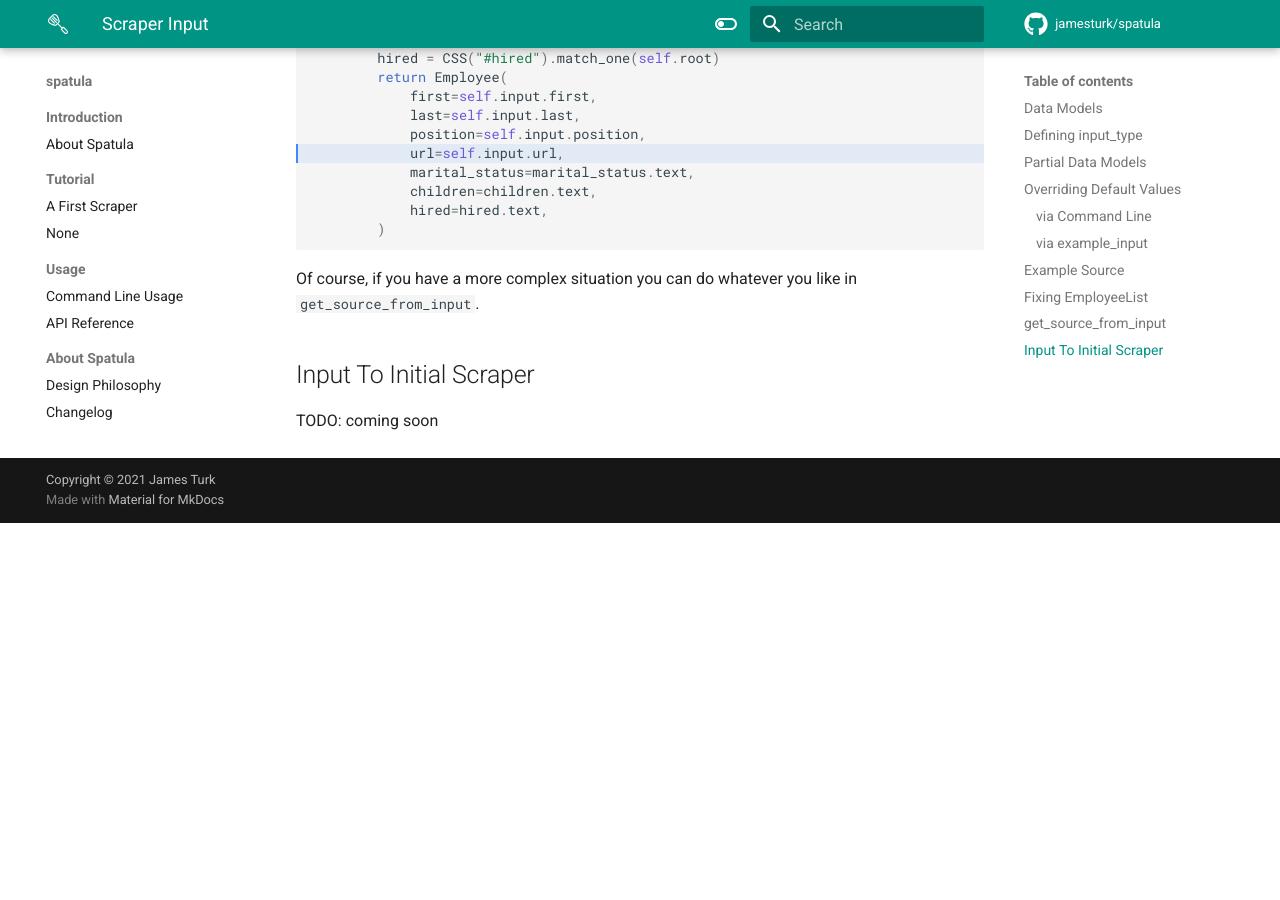
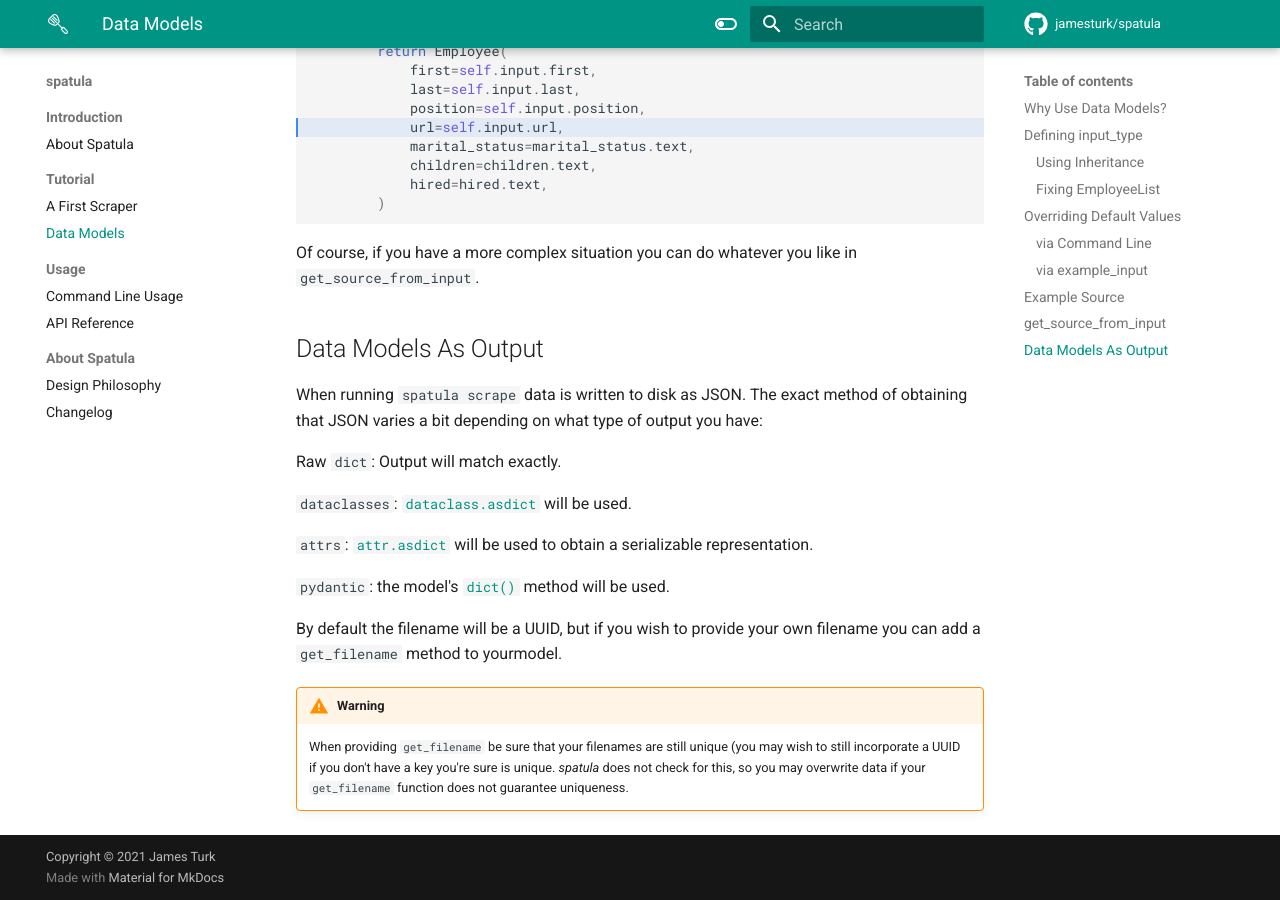
Before and after one commit to jamesturk/spatula, an MkDocs documentation site: the page built from docs/data-models.md, in a window 1280 px wide and 900 px high, scrolled down 5914 px. Built offline with MkDocs 1.6.1 and Material for MkDocs 9.7.7, drawn with Linux system fonts in a browser that asks for light colours; comment, search, counter and statistics services are not loaded; before the commit the page ends 6437 px from its top, so only the background shows below that; some of the changed text lies outside the part shown.

Commit message:
restructure data models a bit

````diff
--- a/docs/data-models.md
+++ b/docs/data-models.md
@@ -1,7 +1,6 @@
-# Scraper Input
+# Data Models
 
-
-## Data Models
+## Why Use Data Models?
 
 Back in [Part One](scraper-basics.md#chaining-pages-together) we saw that when chaining pages we can pass data through from the parent page.
 
@@ -177,7 +176,7 @@ Employee(first='~first', last='~last', position='~position', marital_status='Mar
 
 Test data has been used, so even though `EmployeeList` didn't pass data into `EmployeeDetail` we can still see roughly what the data would look like if it had.
 
-## Partial Data Models
+### Using Inheritance
 
 The above pattern is pretty useful & common.
 Often part of the data comes from one page, and the rest from another (or perhaps even more).
@@ -239,6 +238,25 @@ A nice way to handle this without introducing a ton of redundancy is by setting
 !!! warning
     Be sure to remember to decorate the derived class(es) if using `dataclasses` or `attrs`.
 
+### Fixing `EmployeeList`
+
+Don't forget to have `EmployeeList` return a `PartialEmployee` instance now instead of a `dict`:
+
+``` python hl_lines="6"
+    def process_item(self, item):
+        # this function is called for each <tr> we get from the selector
+        # we know there are 4 <tds>
+        first, last, position, details = item.getchildren()
+        return EmployeeDetail(
+            PartialEmployee(
+                first=first.text,
+                last=last.text,
+                position=position.text,
+            ),
+            source=XPath("./a/@href").match_one(details),
+        )
+```
+
 ## Overriding Default Values
 
 Sometimes you may want to override default values (especially useful if the behavior of the second scrape varies on data from the first).
@@ -286,24 +304,6 @@ class EmployeeDetail(HtmlPage):
     the class is invoked without a `source` parameter, while `example_source` is only used
     when running `spatula test`.
 
-## Fixing `EmployeeList`
-
-Don't forget to have `EmployeeList` return a `PartialEmployee` instance now instead of a `dict`:
-
-``` python hl_lines="6"
-    def process_item(self, item):
-        # this function is called for each <tr> we get from the selector
-        # we know there are 4 <tds>
-        first, last, position, details = item.getchildren()
-        return EmployeeDetail(
-            PartialEmployee(
-                first=first.text,
-                last=last.text,
-                position=position.text,
-            ),
-            source=XPath("./a/@href").match_one(details),
-        )
-```
 
 ## `get_source_from_input`
 
@@ -392,6 +392,20 @@ class EmployeeDetail(HtmlPage):
 
 Of course, if you have a more complex situation you can do whatever you like in `get_source_from_input`.
 
-## Input To Initial Scraper
+## Data Models As Output
 
-TODO: coming soon
+When running `spatula scrape` data is written to disk as JSON.
+The exact method of obtaining that JSON varies a bit depending on what type of output you have:
+
+Raw `dict`:    Output will match exactly.
+
+`dataclasses`:  [`dataclass.asdict`](https://docs.python.org/3/library/dataclasses.html#dataclasses.asdict) will be used.
+
+`attrs`: [`attr.asdict`](https://www.attrs.org/en/stable/api.html) will be used to obtain a serializable representation.
+
+`pydantic`: the model's [`dict()`](https://pydantic-docs.helpmanual.io/usage/exporting_models/#modeldict) method will be used.
+
+By default the filename will be a UUID, but if you wish to provide your own filename you can add a `get_filename` method to yourmodel.
+
+!!! warning
+    When providing `get_filename` be sure that your filenames are still unique (you may wish to still incorporate a UUID if you don't have a key you're sure is unique.  *spatula* does not check for this, so you may overwrite data if your `get_filename` function does not guarantee uniqueness.
--- a/mkdocs.yml
+++ b/mkdocs.yml
@@ -62,7 +62,7 @@ nav:
     - 'index.md'
   - Tutorial:
     - 'scraper-basics.md'
-    - 'scraper-input.md'
+    - 'data-models.md'
   - Usage:
     - 'cli.md'
     - 'reference.md'
````
Also changed, not shown: docs/scraper-basics.md (+1 -1 lines).
